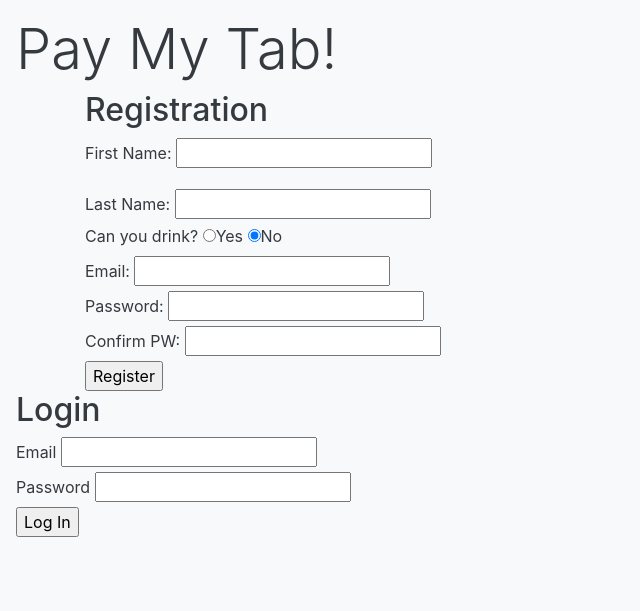
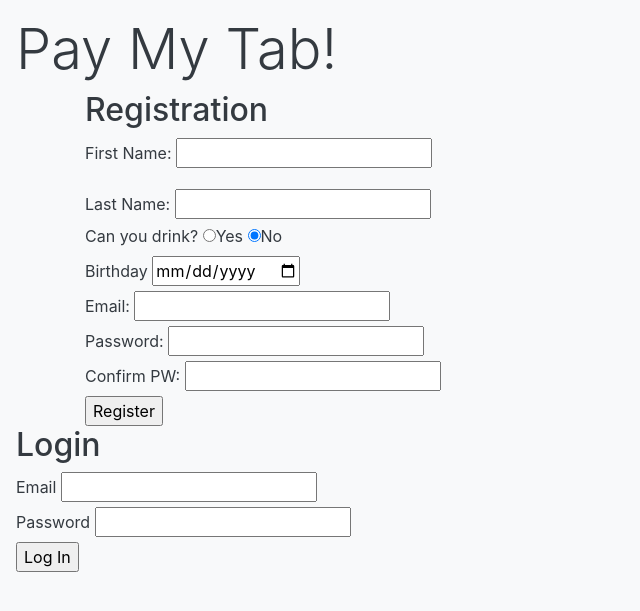
Before and after one commit to rebeccascottweiss/python_project_week, a Django app: template patron_app/templates/patron_login.html in a window 1280 px wide. Shown: the top 611 px of the page, without its empty margins (0-640 px from the left). Run offline with Django 3.2, Linux system fonts and the light colour scheme; the template is opened without the code that fills it, so the values that code supplies are empty; parts of the project's set-up code (start-up, migrations or seed data) failed here and were passed over.

Commit message:
birthday test at validation level

```diff
--- a/patron_app/models.py
+++ b/patron_app/models.py
@@ -22,6 +22,7 @@ class Identification(models.Model):
 class Validation(models.Manager):
     def validate_register(self, postData):
         errors = {}
+        birthday_test = datetime.strptime(today, '%Y-%d-%m') - datetime.strptime(form_data['birthday'], '%Y-%d-%m')
         Email_REGEX = re.compile(r'^[a-zA-Z0-9.+_-]+@[a-zA-Z0-9._-]+\.[a-zA-Z]+$')
         Name_REGEX = re.compile(r'^[a-zA-Z]+$')
         Password_REGEX = re.compile(r'^(?=.*[0-9])(?=.*[a-z])(?=.*[A-Z])(?=.*[!@#$%^&*(),.;:<>?/~_+-=\|])')
@@ -46,6 +47,9 @@ class Validation(models.Manager):
             errors['pw_chars'] = "Your password must contain: one lowercase letter, one uppercase letter, one number and one special character."
         if postData['password'] != postData['confirm_pw']:
             errors['match_pw'] = "Your passwords must match!"
+        if  birthday_test.days/365 < 21:
+        errors['min_age'] = "You must be at least 21 years old to register."
+
         # leaving this here to help with age greater than 21 validation
         # if datetime.strptime(postData['b_day'], '%Y-%m-%d') > datetime.now():
         #     errors['b_day'] = "Your birthday must be in the past."
--- a/patron_app/templates/patron_login.html
+++ b/patron_app/templates/patron_login.html
@@ -46,6 +46,10 @@
                 <input type="radio" name="valid_to_drink" id="valid_to_drink" value="False" checked>No</option>
             </div>
             <div>
+                <label for="birthday">Birthday</label>
+                <input type="date" name="birthday" id="birthday">
+            </div>
+            <div>
                 <label for="email_address">Email:</label>
                 <input type="text" name="email_address" id="email_address">
             </div>
```
